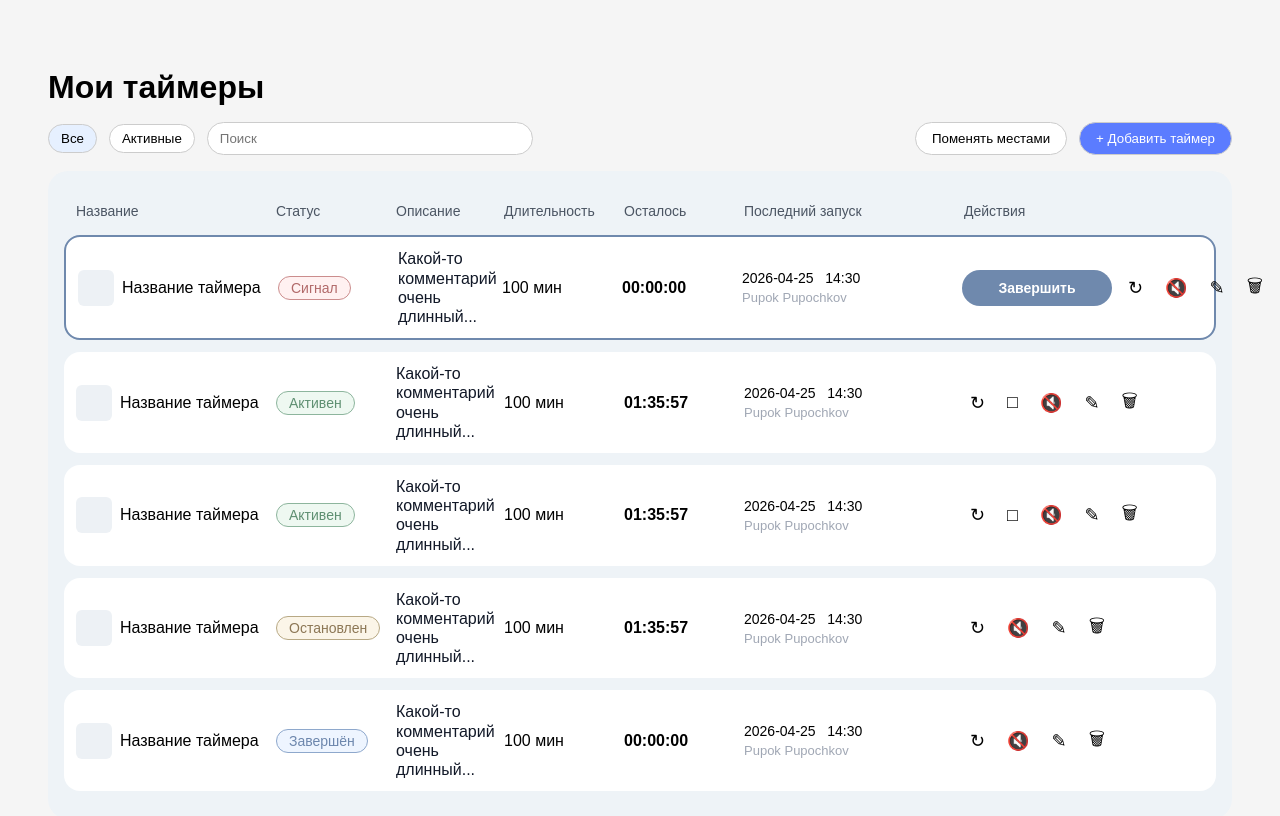
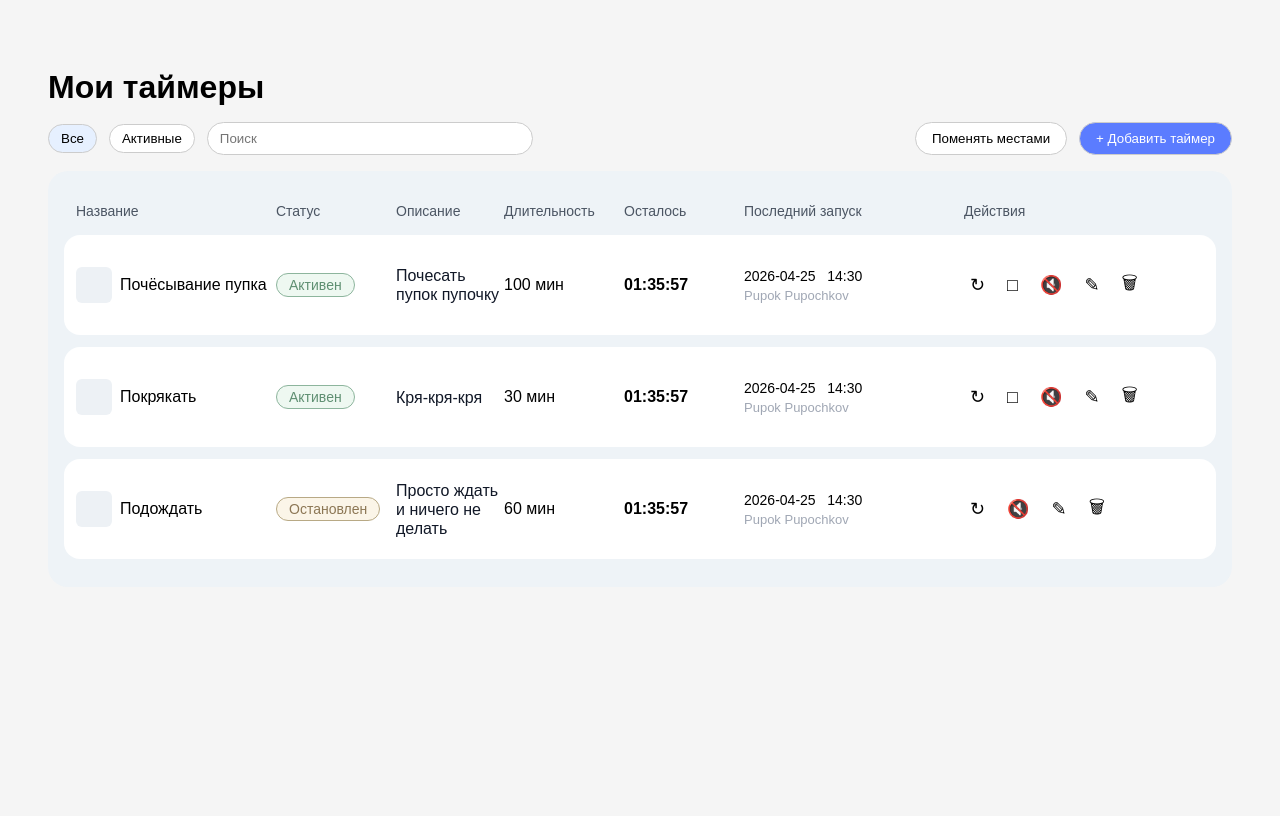
Before and after one commit to pandonyannyan/timer-app, a Vue app in the folder frontend/: page / in a window 1280 px wide. Shown: the top 816 px of the page. Built offline with nearby package versions, Linux system fonts and the light colour scheme.

Commit message:
Add mock timers store

```diff
--- a/frontend/package.json
+++ b/frontend/package.json
@@ -9,6 +9,7 @@
     "preview": "vite preview"
   },
   "dependencies": {
+    "pinia": "^3.0.4",
     "vue": "^3.5.32",
     "vue-router": "^5.0.6"
   },
--- a/frontend/src/components/timers/TimerRow.vue
+++ b/frontend/src/components/timers/TimerRow.vue
@@ -1,12 +1,12 @@
 <script setup lang="ts">
 import { computed } from 'vue'
-import type { TimerViewStatus } from '../../types/timer'
+import type { Timer, TimerViewStatus } from '../../types/timer'
 
 const props = defineProps<{
-  viewStatus?: TimerViewStatus
+  timer: Timer
 }>()
 
-const status = computed<TimerViewStatus>(() => props.viewStatus ?? 'active')
+const status = computed<TimerViewStatus>(() => props.timer.status)
 
 const statusLabel = computed(() => {
   const labels: Record<TimerViewStatus, string> = {
@@ -21,13 +21,18 @@ const statusLabel = computed(() => {
 
 const canStop = computed(() => status.value === 'active')
 const canComplete = computed(() => status.value === 'signal')
+
+const durationMinutes = computed(() => {
+  return Math.round(props.timer.durationSeconds / 60)
+})
 </script>
+
 
 <template>
   <div :class="['row', { highlighted: status === 'signal' }]">
     <div class="name">
       <div class="img"></div>
-      <span>Название таймера</span>
+      <span>{{ timer.title }}</span>
     </div>
 
     <div>
@@ -37,10 +42,10 @@ const canComplete = computed(() => status.value === 'signal')
     </div>
 
     <div class="desc">
-      Какой-то комментарий очень длинный...
+      {{ timer.description }}
     </div>
 
-    <div>100 мин</div>
+    <div>{{ durationMinutes }} мин</div>
 
     <div class="time">
       {{ status === 'signal' || status === 'completed' ? '00:00:00' : '01:35:57' }}
--- a/frontend/src/components/timers/TimersTable.vue
+++ b/frontend/src/components/timers/TimersTable.vue
@@ -10,16 +10,19 @@
       <div>Действия</div>
     </div>
 
-    <TimerRow view-status="signal" />
-    <TimerRow view-status="active" />
-    <TimerRow view-status="active" />
-    <TimerRow view-status="stopped" />
-    <TimerRow view-status="completed" />
+    <TimerRow
+      v-for="timer in timersStore.timers"
+      :key="timer.id"
+      :timer="timer"
+    />
   </div>
 </template>
 
 <script setup lang="ts">
 import TimerRow from './TimerRow.vue'
+import { useTimersStore } from '../../stores/timers'
+
+const timersStore = useTimersStore()
 </script>
 
 <style scoped>
--- a/frontend/src/main.ts
+++ b/frontend/src/main.ts
@@ -1,6 +1,7 @@
 import { createApp } from 'vue'
+import { createPinia } from 'pinia'
 import './style.css'
 import App from './App.vue'
 import { router } from './router'
 
-createApp(App).use(router).mount('#app')
+createApp(App).use(createPinia()).use(router).mount('#app')
--- /dev/null
+++ b/frontend/src/stores/timers.ts
@@ -0,0 +1,48 @@
+import { defineStore } from 'pinia'
+import type { Timer } from '../types/timer'
+
+export const useTimersStore = defineStore('timers', {
+  state: () => ({
+    timers: [
+      {
+        id: '1',
+        title: 'Почёсывание пупка',
+        description: 'Почесать пупок пупочку',
+        imageUrl: '',
+        durationSeconds: 6000,
+        timeShiftSeconds: 200,
+        startedAt: new Date(Date.now() - 1000 * 60 * 5).toISOString(),
+        status: 'active',
+        soundEnabled: true,
+        createdAt: new Date().toISOString(),
+        updatedAt: new Date().toISOString(),
+      },
+      {
+        id: '2',
+        title: 'Покрякать',
+        description: 'Кря-кря-кря',
+        imageUrl: '',
+        durationSeconds: 1800,
+        timeShiftSeconds: 0,
+        startedAt: new Date(Date.now() - 1000 * 60 * 40).toISOString(),
+        status: 'active',
+        soundEnabled: true,
+        createdAt: new Date().toISOString(),
+        updatedAt: new Date().toISOString(),
+      },
+      {
+        id: '3',
+        title: 'Подождать',
+        description: 'Просто ждать и ничего не делать',
+        imageUrl: '',
+        durationSeconds: 3600,
+        timeShiftSeconds: 0,
+        startedAt: new Date(Date.now() - 1000 * 60 * 10).toISOString(),
+        status: 'stopped',
+        soundEnabled: false,
+        createdAt: new Date().toISOString(),
+        updatedAt: new Date().toISOString(),
+      },
+    ] as Timer[],
+  }),
+})
--- a/frontend/src/types/timer.ts
+++ b/frontend/src/types/timer.ts
@@ -12,4 +12,6 @@ export interface Timer {
   startedAt: string
   status: TimerStatus
   soundEnabled: boolean
+  createdAt: string
+  updatedAt: string
 }
```
Also changed, not shown: 1 other file (tests, documents, lock files or other folders).
